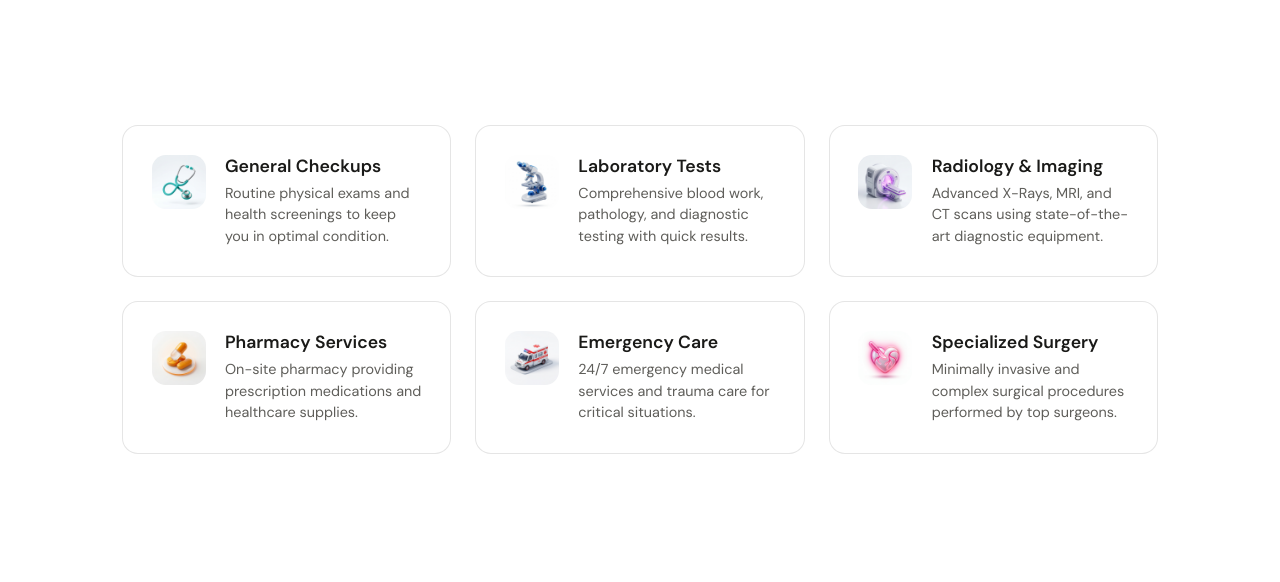
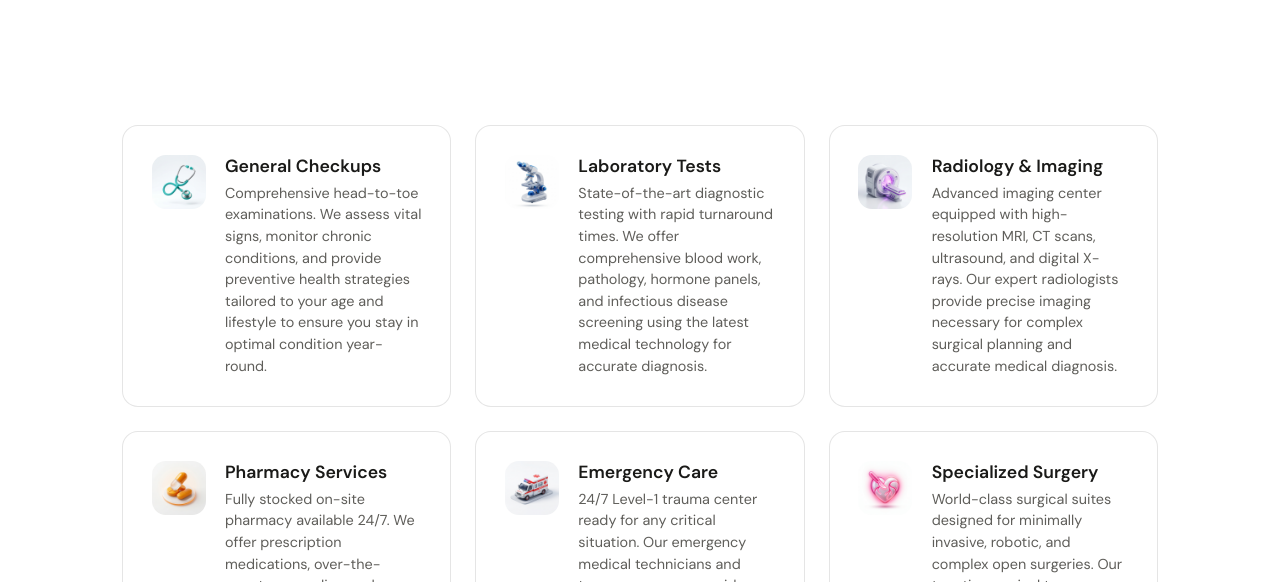
Before and after one commit to kollivarshini020705/hospital-website, a website: page index.html in a window 1280 px wide. Both pictures are taken after a click on the link "Services". Shown: the part 218-800 px from the top of the page. Drawn offline with Linux system fonts and the light colour scheme.

Commit message:
Expand service descriptions with more relevant and detailed medical information

```diff
--- a/index.html
+++ b/index.html
@@ -415,42 +415,42 @@
         <div class="srv-icon" style="background:transparent; padding:0;"><img src="images/service_checkup.png" style="width:100%; height:100%; border-radius:14px; object-fit:cover;"></div>
         <div class="srv-content">
           <h3>General Checkups</h3>
-          <p>Routine physical exams and health screenings to keep you in optimal condition.</p>
+          <p>Comprehensive head-to-toe examinations. We assess vital signs, monitor chronic conditions, and provide preventive health strategies tailored to your age and lifestyle to ensure you stay in optimal condition year-round.</p>
         </div>
       </div>
       <div class="service-item">
         <div class="srv-icon" style="background:transparent; padding:0;"><img src="images/service_lab.png" style="width:100%; height:100%; border-radius:14px; object-fit:cover;"></div>
         <div class="srv-content">
           <h3>Laboratory Tests</h3>
-          <p>Comprehensive blood work, pathology, and diagnostic testing with quick results.</p>
+          <p>State-of-the-art diagnostic testing with rapid turnaround times. We offer comprehensive blood work, pathology, hormone panels, and infectious disease screening using the latest medical technology for accurate diagnosis.</p>
         </div>
       </div>
       <div class="service-item">
         <div class="srv-icon" style="background:transparent; padding:0;"><img src="images/service_radio.png" style="width:100%; height:100%; border-radius:14px; object-fit:cover;"></div>
         <div class="srv-content">
           <h3>Radiology & Imaging</h3>
-          <p>Advanced X-Rays, MRI, and CT scans using state-of-the-art diagnostic equipment.</p>
+          <p>Advanced imaging center equipped with high-resolution MRI, CT scans, ultrasound, and digital X-rays. Our expert radiologists provide precise imaging necessary for complex surgical planning and accurate medical diagnosis.</p>
         </div>
       </div>
       <div class="service-item">
         <div class="srv-icon" style="background:transparent; padding:0;"><img src="images/service_pharmacy.png" style="width:100%; height:100%; border-radius:14px; object-fit:cover;"></div>
         <div class="srv-content">
           <h3>Pharmacy Services</h3>
-          <p>On-site pharmacy providing prescription medications and healthcare supplies.</p>
+          <p>Fully stocked on-site pharmacy available 24/7. We offer prescription medications, over-the-counter remedies, and specialized healthcare supplies. Our pharmacists provide expert consultations on medication management.</p>
         </div>
       </div>
       <div class="service-item">
         <div class="srv-icon" style="background:transparent; padding:0;"><img src="images/service_ambulance.png" style="width:100%; height:100%; border-radius:14px; object-fit:cover;"></div>
         <div class="srv-content">
           <h3>Emergency Care</h3>
-          <p>24/7 emergency medical services and trauma care for critical situations.</p>
+          <p>24/7 Level-1 trauma center ready for any critical situation. Our emergency medical technicians and trauma surgeons provide immediate, life-saving care for severe injuries, cardiac events, and acute illnesses.</p>
         </div>
       </div>
       <div class="service-item">
         <div class="srv-icon" style="background:transparent; padding:0;"><img src="images/service_surgery.png" style="width:100%; height:100%; border-radius:14px; object-fit:cover;"></div>
         <div class="srv-content">
           <h3>Specialized Surgery</h3>
-          <p>Minimally invasive and complex surgical procedures performed by top surgeons.</p>
+          <p>World-class surgical suites designed for minimally invasive, robotic, and complex open surgeries. Our top-tier surgical team specializes in orthopedics, neurosurgery, cardiovascular, and general surgical procedures.</p>
         </div>
       </div>
     </div>
```
